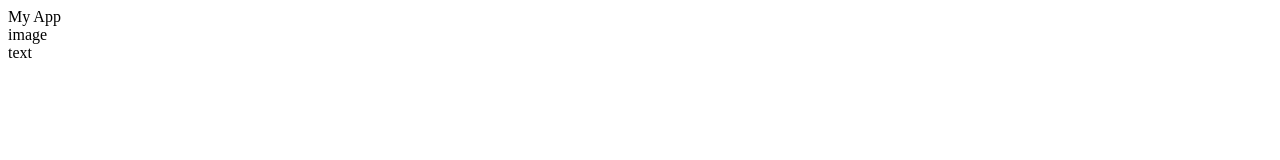
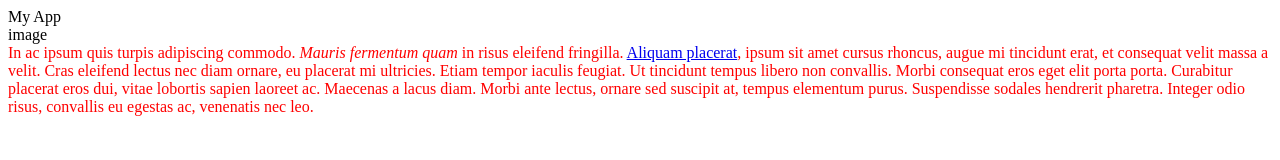
Before and after one commit to VanLoon/toplist, a plain HTML site: page index.html in a window 1280 px wide. Drawn offline with Linux system fonts and the light colour scheme.

Commit message:
Add changes per video

```diff
--- a/index.html
+++ b/index.html
@@ -1,5 +1,14 @@
-<div class="title">My App</div>
-<div class="app">
-    <div class="screenshot">image</div>
-    <div class="description">text</div>
-</div>
+<!DOCTYPE html>
+<html>
+<head>
+	<link rel="stylesheet" type="text/css" href="style.css">
+</head>
+<body>
+	<div class="title">My App</div>
+	<div class="app">
+	    <div class="screenshot">image</div>
+	    <div class="description">In ac ipsum quis turpis adipiscing commodo. <em>Mauris fermentum quam</em> in risus eleifend fringilla. <a href="#">Aliquam placerat</a>, ipsum sit amet cursus rhoncus, augue mi tincidunt erat, et consequat velit massa a velit. Cras eleifend lectus nec diam ornare, eu placerat mi ultricies. Etiam tempor iaculis feugiat. Ut tincidunt tempus libero non convallis. Morbi consequat eros eget elit porta porta. Curabitur placerat eros dui, vitae lobortis sapien laoreet ac. Maecenas a lacus diam. Morbi ante lectus, ornare sed suscipit at, tempus elementum purus. Suspendisse sodales hendrerit pharetra. Integer odio risus, convallis eu egestas ac, venenatis nec leo.</div>
+	</div>
+
+</body>
+</html>
--- a/style.css
+++ b/style.css
@@ -0,0 +1,3 @@
+.description {
+	color:red;
+}
```
